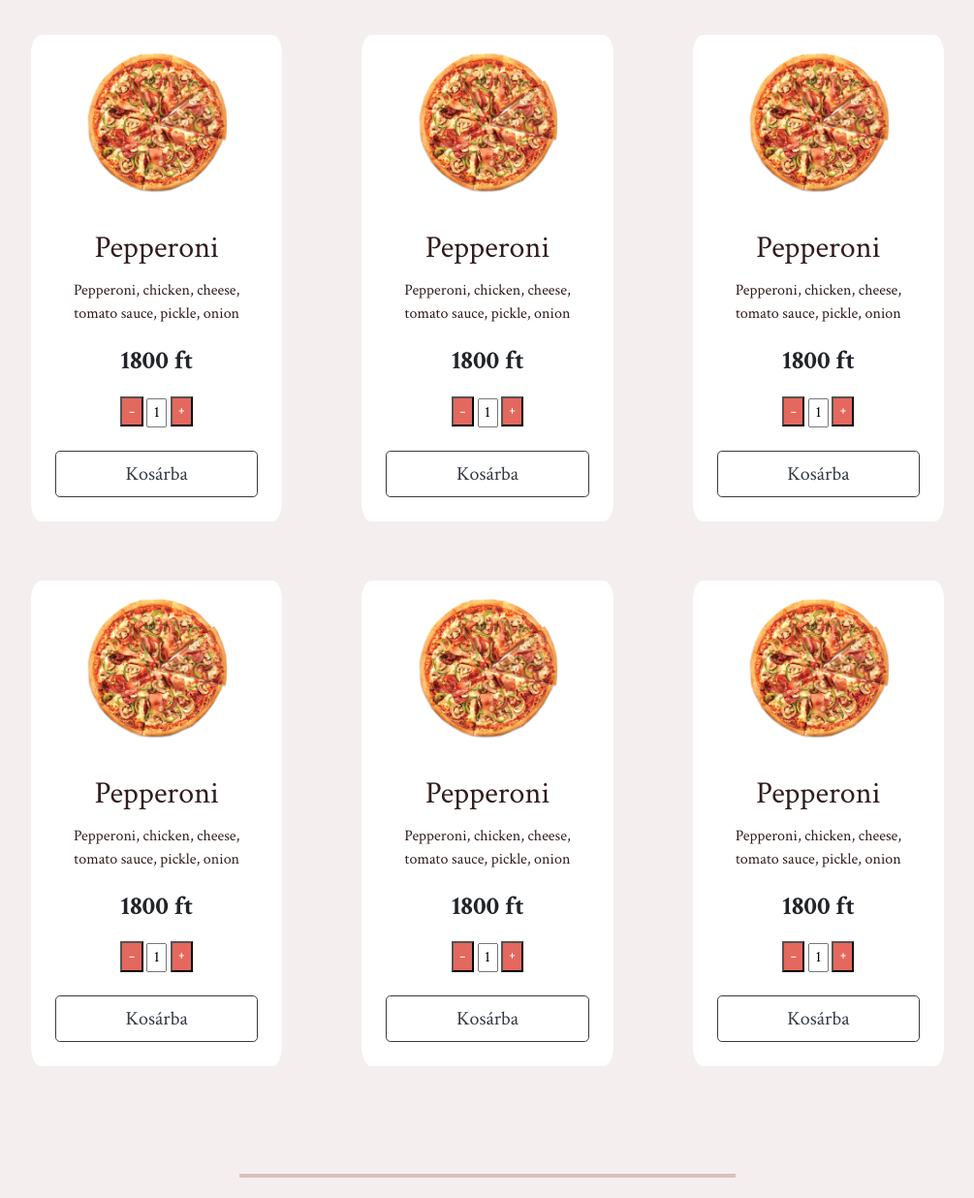
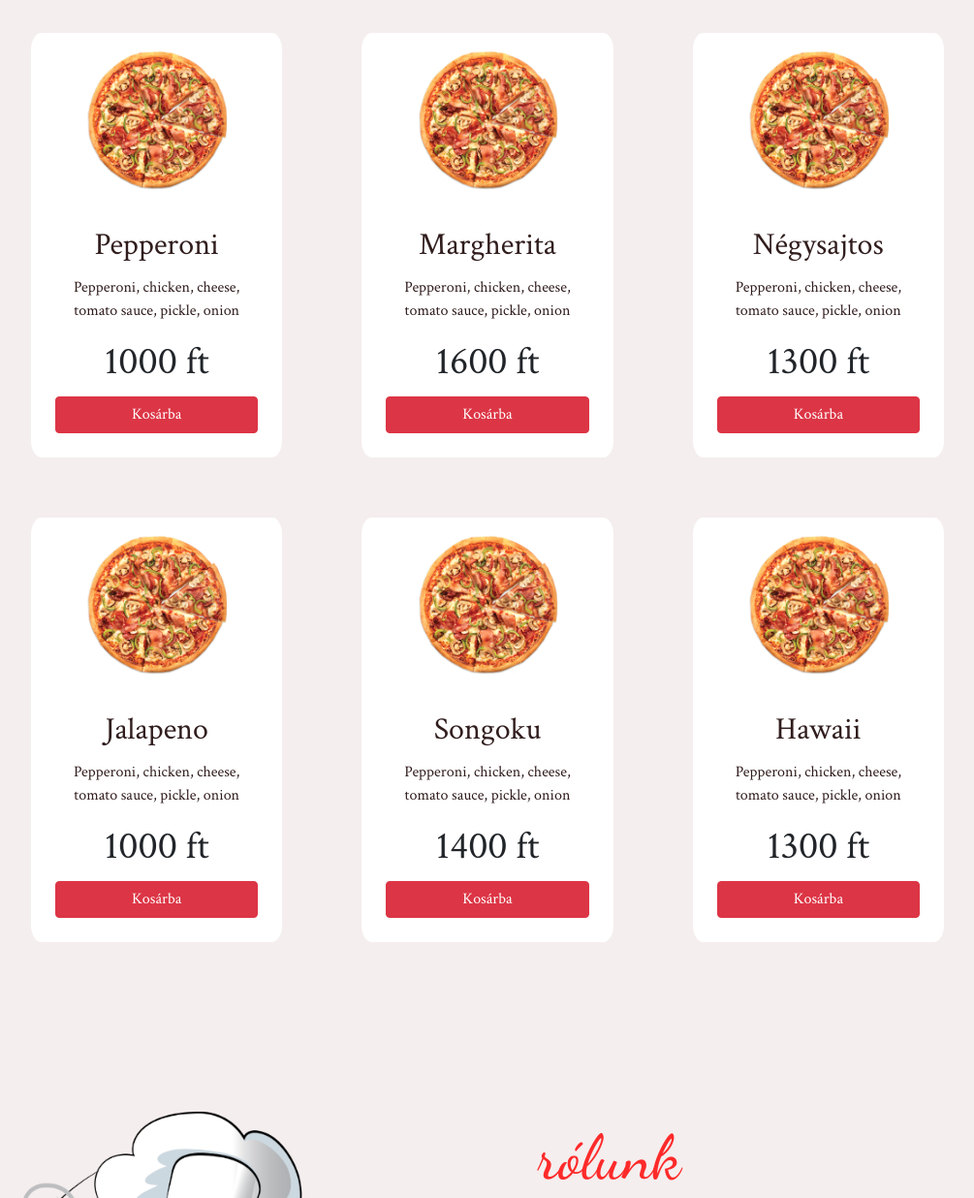
Before and after one commit to birovivien/bestpizza, a plain HTML site: page index.html in a window 1280 px wide. Shown: the part 948-2184 px from the top of the page at 97% size, without its empty margins (137-1142 px from the left). Drawn offline with nearby package versions, Linux system fonts and the light colour scheme.

Commit message:
Update index.html

```diff
--- a/index.html
+++ b/index.html
@@ -15,9 +15,10 @@
   <link rel="stylesheet" href="https://stackpath.bootstrapcdn.com/bootstrap/4.5.0/css/bootstrap.min.css" integrity="sha384-9aIt2nRpC12Uk9gS9baDl411NQApFmC26EwAOH8WgZl5MYYxFfc+NcPb1dKGj7Sk" crossorigin="anonymous">
   <link rel="stylesheet" href="css/style.css">
   <link rel="stylesheet" href="css/topButton.css">
+  <link rel="stylesheet" href="css/pizzakStyles.css">
 
 
-
+  <script src="https://unpkg.com/cart-localstorage@1.1.4/dist/cart-localstorage.min.js" type="text/javascript"></script>
 
 
   <!-- Font Awesome -->
@@ -45,9 +46,9 @@
           <span class="navbar-toggler-icon"></span>
         </button>
         <div class="collapse navbar-collapse" id="navbarNav">
-          <ul class="navbar-nav">
+          <ul class="navbar-nav  ml-auto">
             <li class="nav-item">
-              <a class="nav-link" href="#">Főoldal</a>
+              <a class="nav-link" href="">Főoldal</a>
             </li>
             <li class="nav-item">
               <a class="nav-link" href="#pizzas">Pizzák</a>
@@ -59,8 +60,9 @@
               <a class="nav-link" href="#kapcsolat">Kapcsolat</a>
             </li>
             <li class="nav-item">
-              <div class="cart">
-                <a class="nav-link" href="#kosar"><i class="fas fa-shopping-cart"></i></a>
+              <div class="cartIcon">
+                <a class="nav-link" href="kosar.html"><i class="fas fa-shopping-cart"></i>
+                  <strong class="cart total vegosszeg"></strong></a>
               </div>
             </li>
           </ul>
@@ -70,6 +72,7 @@
 
     </div>
 
+    <!-- Főoldal -->
 
     <div class="container-fluid">
       <div class="row">
@@ -77,7 +80,7 @@
           <h1 class="pizza-title">Pizza <br> Forever</h1>
           <p class="pizza-text">Lorem ipsum dolor sit amet, consectetur adipiscing elit, sed do eiusmod tempor incididunt ut labore et dolore magna aliqua. Ut enim ad minim veniam, quis nostrud exercitation ullamco laboris nisi ut aliquip ex ea
             commodo consequat.</p>
-            <a href="#" class="myButton">Rólunk</a>
+          <button type="button" class="rolunkButton btn btn-danger"><a href="#rolunk">Rólunk</a></button>
         </div>
         <div class="pizza-title-image col-lg-6">
           <img class="pizzakepek" src="images/pizzakepek.png" alt="">
@@ -95,6 +98,7 @@
 
 
 
+  <!-- Pizzáink -->
 
   <section class="white-section" id="pizzas">
 
@@ -110,14 +114,8 @@
           <div class="card-body">
             <h2 class="pizza-name">Pepperoni</h2>
             <p class="toppings">Pepperoni, chicken, cheese, tomato sauce, pickle, onion</p>
-            <p class="price">1800 ft</p>
-            <div class="quantity-buttons">
-              <button class="quantity">-</button>
-              <input type="number" class="input" value="1" min="1" />
-              <button class="quantity">+</button>
-            </div>
-            <br>
-            <button class="btn btn-lg btn-block btn-outline-dark" type="button">Kosárba</button>
+            <h1 class="card-title pricing-card-title">1000 ft</h1>
+            <button type="button" class="kosarbaGomb btn btn-block btn-danger" onClick="cartLS.add({id: 1, name: 'Pepperoni', price: 1000})">Kosárba</button>
           </div>
         </div>
       </div>
@@ -130,16 +128,10 @@
             <img class="order-image" src="images/pizza-order.png" alt="">
           </div>
           <div class="card-body">
-            <h2 class="pizza-name">Pepperoni</h2>
+            <h2 class="pizza-name">Margherita</h2>
             <p class="toppings">Pepperoni, chicken, cheese, tomato sauce, pickle, onion</p>
-            <p class="price">1800 ft</p>
-            <div class="quantity-buttons">
-              <button class="quantity">-</button>
-              <input type="number" class="input" value="1" min="1" />
-              <button class="quantity">+</button>
-            </div>
-            <br>
-            <button class="btn btn-lg btn-block btn-outline-dark" type="button">Kosárba</button>
+            <h1 class="card-title pricing-card-title">1600 ft</h1>
+            <button type="button" class="kosarbaGomb btn btn-block btn-danger" onClick="cartLS.add({id: 2, name: 'Margherita', price: 1600})">Kosárba</button>
           </div>
         </div>
       </div>
@@ -150,16 +142,10 @@
             <img class="order-image" src="images/pizza-order.png" alt="">
           </div>
           <div class="card-body">
-            <h2 class="pizza-name">Pepperoni</h2>
+            <h2 class="pizza-name">Négysajtos</h2>
             <p class="toppings">Pepperoni, chicken, cheese, tomato sauce, pickle, onion</p>
-            <p class="price">1800 ft</p>
-            <div class="quantity-buttons">
-              <button class="quantity">-</button>
-              <input type="number" class="input" value="1" min="1" />
-              <button class="quantity">+</button>
-            </div>
-            <br>
-            <button class="btn btn-lg btn-block btn-outline-dark" type="button">Kosárba</button>
+            <h1 class="card-title pricing-card-title">1300 ft</h1>
+            <button type="button" class="kosarbaGomb btn btn-block btn-danger" onClick="cartLS.add({id: 3, name: 'Négysajtos', price: 1300})">Kosárba</button>
           </div>
         </div>
       </div>
@@ -170,16 +156,10 @@
             <img class="order-image" src="images/pizza-order.png" alt="">
           </div>
           <div class="card-body">
-            <h2 class="pizza-name">Pepperoni</h2>
+            <h2 class="pizza-name">Jalapeno</h2>
             <p class="toppings">Pepperoni, chicken, cheese, tomato sauce, pickle, onion</p>
-            <p class="price">1800 ft</p>
-            <div class="quantity-buttons">
-              <button class="quantity">-</button>
-              <input type="number" class="input" value="1" min="1" />
-              <button class="quantity">+</button>
-            </div>
-            <br>
-            <button class="btn btn-lg btn-block btn-outline-dark" type="button">Kosárba</button>
+            <h1 class="card-title pricing-card-title">1000 ft</h1>
+            <button type="button" class="kosarbaGomb btn btn-block btn-danger" onClick="cartLS.add({id: 4, name: 'Jalapeno', price: 1000})">Kosárba</button>
           </div>
         </div>
       </div>
@@ -190,16 +170,10 @@
             <img class="order-image" src="images/pizza-order.png" alt="">
           </div>
           <div class="card-body">
-            <h2 class="pizza-name">Pepperoni</h2>
+            <h2 class="pizza-name">Songoku</h2>
             <p class="toppings">Pepperoni, chicken, cheese, tomato sauce, pickle, onion</p>
-            <p class="price">1800 ft</p>
-            <div class="quantity-buttons">
-              <button class="quantity">-</button>
-              <input type="number" class="input" value="1" min="1" />
-              <button class="quantity">+</button>
-            </div>
-            <br>
-            <button class="btn btn-lg btn-block btn-outline-dark" type="button">Kosárba</button>
+            <h1 class="card-title pricing-card-title">1400 ft</h1>
+            <button type="button" class="kosarbaGomb btn btn-block btn-danger" onClick="cartLS.add({id: 5, name: 'Songoku', price: 1400})">Kosárba</button>
           </div>
         </div>
       </div>
@@ -210,36 +184,26 @@
             <img class="order-image" src="images/pizza-order.png" alt="">
           </div>
           <div class="card-body">
-            <h2 class="pizza-name">Pepperoni</h2>
+            <h2 class="pizza-name">Hawaii</h2>
             <p class="toppings">Pepperoni, chicken, cheese, tomato sauce, pickle, onion</p>
-            <p class="price">1800 ft</p>
-            <div class="quantity-buttons">
-              <button class="quantity">-</button>
-              <input type="number" class="input" value="1" min="1" />
-              <button class="quantity">+</button>
-            </div>
-            <br>
-            <button class="btn btn-lg btn-block btn-outline-dark" type="button">Kosárba</button>
+            <h1 class="card-title pricing-card-title">1300 ft</h1>
+            <button type="button" class="kosarbaGomb btn btn-block btn-danger" onClick="cartLS.add({id: 6, name: 'Hawaii', price: 1300})">Kosárba</button>
           </div>
         </div>
       </div>
     </div>
-
-
-
-    <hr class="split">
-
   </section>
 
 
 
-  <!-- ABOUT US -->
+
+  <!-- Rólunk -->
 
   <section class="white-section">
 
     <div class="row about-us">
       <div class="about-us-image col-lg-6">
-        <img class="pizza-image"  id="rolunk" src="images/rolunk-kep.png" alt="">
+        <img class="pizza-image" id="rolunk" src="images/rolunk-kep.png" alt="">
       </div>
 
       <div class="about-us-container col-lg-6 col-sm-12">
@@ -258,7 +222,7 @@
 
 
 
-  <!-- CONTACT -->
+  <!-- KAPCSOLAT -->
 
 
 
@@ -307,7 +271,7 @@
     <button onclick="topFunction()" id="myBtn" title="Go to top">↑</button>
     <script src="topButton.js"></script>
   </div>
-  <script src="addToCart.js"></script>
+  <script src="pizzakStore.js" charset="utf-8"></script>
 </body>
 
 </html>
```
